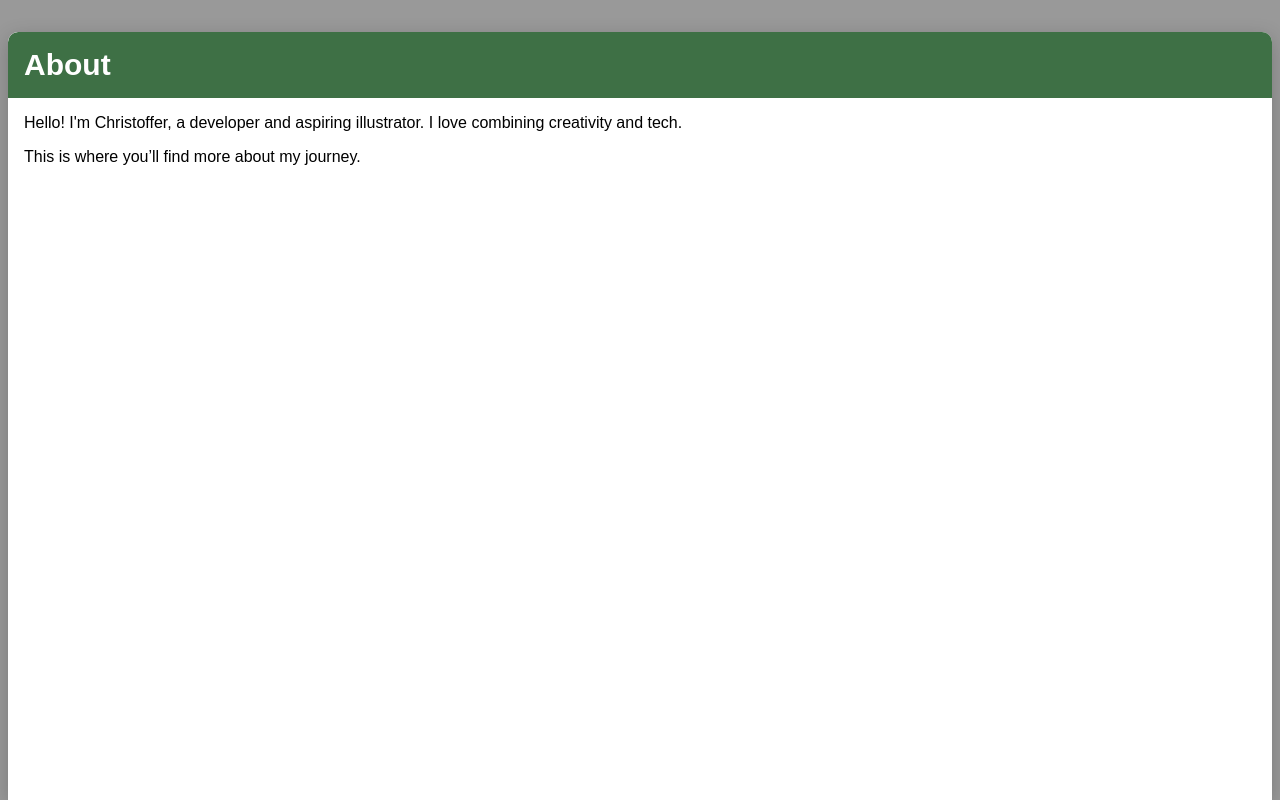
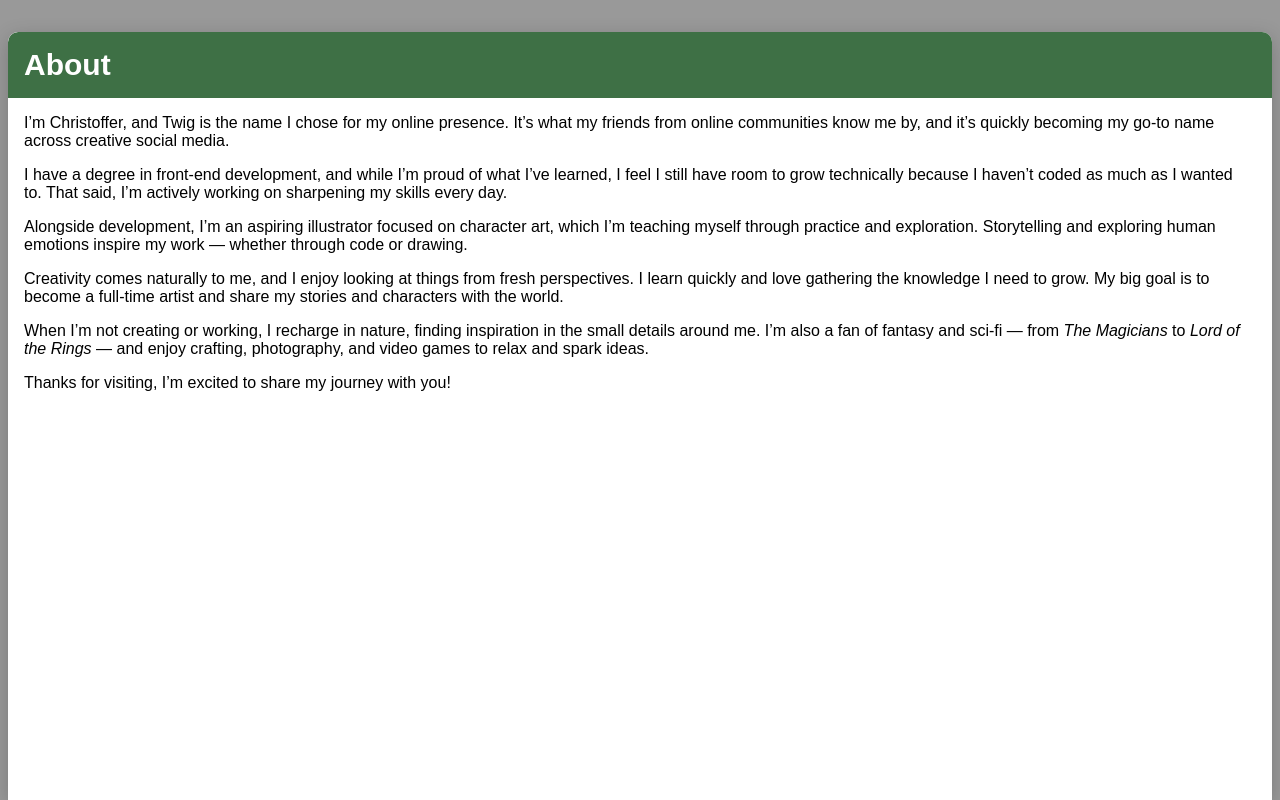
Before and after one commit to csmithmountain/personal-website, a Next.js app: page / in a window 1280 px wide. Both pictures are taken after a click on the element "About". Built offline with nearby package versions, Linux system fonts and the light colour scheme; some icons are missing.

Commit message:
Added about me text

```diff
--- a/components/AboutContent.jsx
+++ b/components/AboutContent.jsx
@@ -3,8 +3,22 @@ import styles from './Section.module.css';
 export default function AboutContent() {
   return (
     <div className={styles.section}>
-      <p>Hello! I'm Christoffer, a developer and aspiring illustrator. I love combining creativity and tech.</p>
-      <p>This is where you’ll find more about my journey.</p>
+      <p>
+        I’m Christoffer, and Twig is the name I chose for my online presence. It’s what my friends from online communities know me by, and it’s quickly becoming my go-to name across creative social media.
+      </p>
+      <p>
+        I have a degree in front-end development, and while I’m proud of what I’ve learned, I feel I still have room to grow technically because I haven’t coded as much as I wanted to. That said, I’m actively working on sharpening my skills every day.
+      </p>
+      <p>
+        Alongside development, I’m an aspiring illustrator focused on character art, which I’m teaching myself through practice and exploration. Storytelling and exploring human emotions inspire my work — whether through code or drawing.
+      </p>
+      <p>
+        Creativity comes naturally to me, and I enjoy looking at things from fresh perspectives. I learn quickly and love gathering the knowledge I need to grow. My big goal is to become a full-time artist and share my stories and characters with the world.
+      </p>
+      <p>
+        When I’m not creating or working, I recharge in nature, finding inspiration in the small details around me. I’m also a fan of fantasy and sci-fi — from <em>The Magicians</em> to <em>Lord of the Rings</em> — and enjoy crafting, photography, and video games to relax and spark ideas.
+      </p>
+      <p>Thanks for visiting, I’m excited to share my journey with you!</p>
     </div>
   );
 }
--- a/next.config.mjs
+++ b/next.config.mjs
@@ -1,4 +1,5 @@
 /** @type {import('next').NextConfig} */
-const nextConfig = {};
-
+const nextConfig = {
+    devIndicators: false
+};
 export default nextConfig;
```
